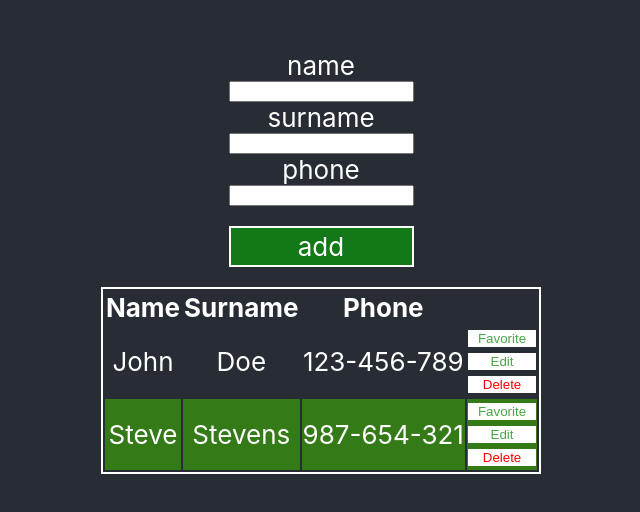
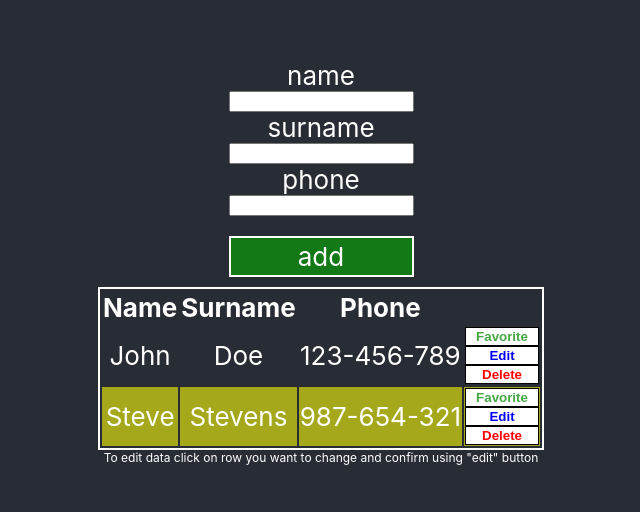
Before and after one commit to overkoper/React-homework, a React (Create React App) app in the folder my-app/: page / in a window 1280 px wide. Shown: the part 138-650 px from the top of the page, without its empty margins (319-959 px from the left). Built offline with nearby package versions, Linux system fonts and the light colour scheme.

Commit message:
made edit function functional and add instruction

```diff
--- a/my-app/src/App.css
+++ b/my-app/src/App.css
@@ -23,7 +23,7 @@
   color: #61dafb;
 }
 .favorite{
-  background-color: rgba(59, 167, 10, 0.644);
+  background-color: rgba(233, 236, 13, 0.644);
 }
 table{
   border: solid white 2px;
@@ -41,30 +41,24 @@ form{
   border: solid white 2px;
   background-color: rgba(14, 143, 14, 0.774);
   padding: 3px 3px 3px 3px;
-  margin: 20px 0 20px 0;
+  margin: 20px 0 10px 0;
   cursor: pointer;
 }
-.remove-btn{
-  border: none;
+.button{
+  border: black 1px solid;
   background-color: white;
+  padding: 1px 10px 1px 10px;
+  font-weight: 800;
+}
+.remove{
   color: red;
-  padding: 1px 10px 1px 10px;
-  margin: 3px 0 3px 0;
 }
-.fav-btn{
-  border: none;
-  background-color: white;
+.edit{
+  color: blue;
+}
+.fav{
   color: rgba(14, 143, 14, 0.774);
-  padding: 1px 10px 1px 10px;
-  margin: 3px 0 3px 0;
 }
-
-
-@keyframes App-logo-spin {
-  from {
-    transform: rotate(0deg);
-  }
-  to {
-    transform: rotate(360deg);
-  }
+.instruction{
+  font-size: 12px;
 }
--- a/my-app/src/App.js
+++ b/my-app/src/App.js
@@ -36,11 +36,18 @@ class App extends Component {
     });
   };
 targetChange = (personId, personName, personSurname, personPhone) => {
+  this.state.idInputValue !== personId?
   this.setState({
     idInputValue: personId,
     nameInputValue: personName,
     surnameInputValue: personSurname,
     phoneInputValue: personPhone
+  }):
+  this.setState({
+    idInputValue: 0,
+    nameInputValue: "",
+    surnameInputValue: "",
+    phoneInputValue: ""
   })
 }
   editPerson = personId => {
@@ -135,24 +142,24 @@ targetChange = (personId, personName, personSurname, personPhone) => {
             <tbody>
               {this.state.people.map(person =>
                 person.isFavorite ? (
-                  <tr className="favorite" key={person.id} >
-                    <td onClick={()=> this.targetChange(person.id, person.name, person.surname, person.phone)}>{person.name}</td>
+                  <tr className="favorite" key={person.id} onClick={(event)=>{event.stopPropagation(); this.targetChange(person.id, person.name, person.surname, person.phone)}}>
+                    <td>{person.name}</td>
                     <td>{person.surname}</td>
                     <td>{person.phone}</td>
                     <td className="button-panel">
                       <button
-                        className="fav-btn"
+                        className="button fav"
                         onClick={() => this.toggleFavorite(person.id)}
                       >
                         Favorite
                       </button >
                       <button
-                        className="fav-btn"
+                        className="button edit"
                         onClick={()=>this.editPerson(person.id)}>
                         Edit
                       </button>
                       <button
-                        className="remove-btn"
+                        className="button remove"
                         onClick={() => this.removePerson(person.id)}
                       >
                         Delete
@@ -160,24 +167,24 @@ targetChange = (personId, personName, personSurname, personPhone) => {
                     </td>
                   </tr>
                 ) : (
-                  <tr key={person.id}>
-                    <td onClick={()=> this.targetChange(person.id, person.name, person.surname, person.phone)}>{person.name}</td>
+                  <tr key={person.id} onClick={(event)=>{event.stopPropagation(); this.targetChange(person.id, person.name, person.surname, person.phone)}}>
+                    <td>{person.name}</td>
                     <td>{person.surname}</td>
                     <td>{person.phone}</td>
                     <td className="button-panel">
                       <button
-                        className="fav-btn"
+                        className="button fav"
                         onClick={() => this.toggleFavorite(person.id)}
                       >
                         Favorite
                       </button>
                       <button
-                        className="fav-btn"
+                        className="button edit"
                         onClick={()=>this.editPerson(person.id)}>
                         Edit
                       </button>
                       <button
-                        className="remove-btn"
+                        className="button remove"
                         onClick={() => this.removePerson(person.id)}
                       >
                         Delete
@@ -188,6 +195,7 @@ targetChange = (personId, personName, personSurname, personPhone) => {
               )}
             </tbody>
           </table>
+          <div className="instruction">To edit data click on row you want to change and confirm using "edit" button</div>
         </header>
       </div>
     );
```
